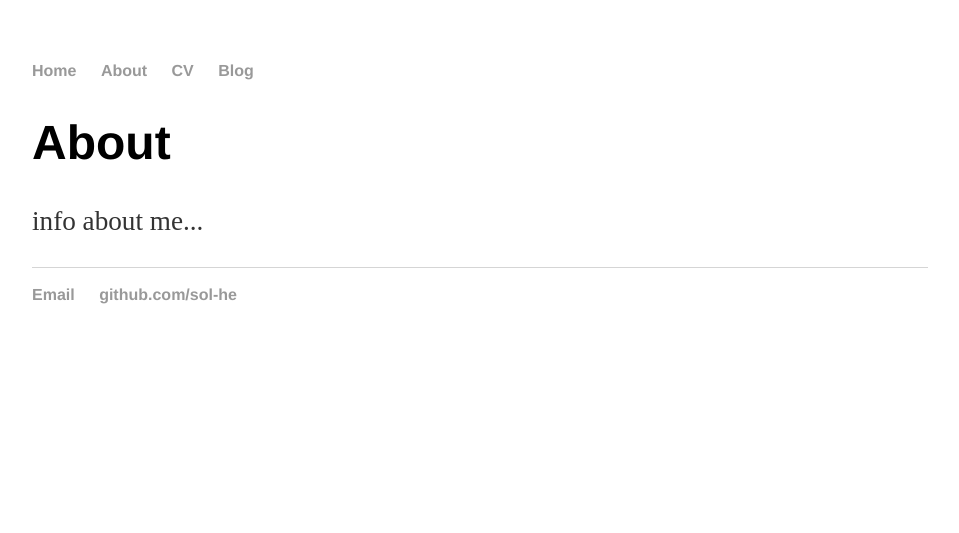
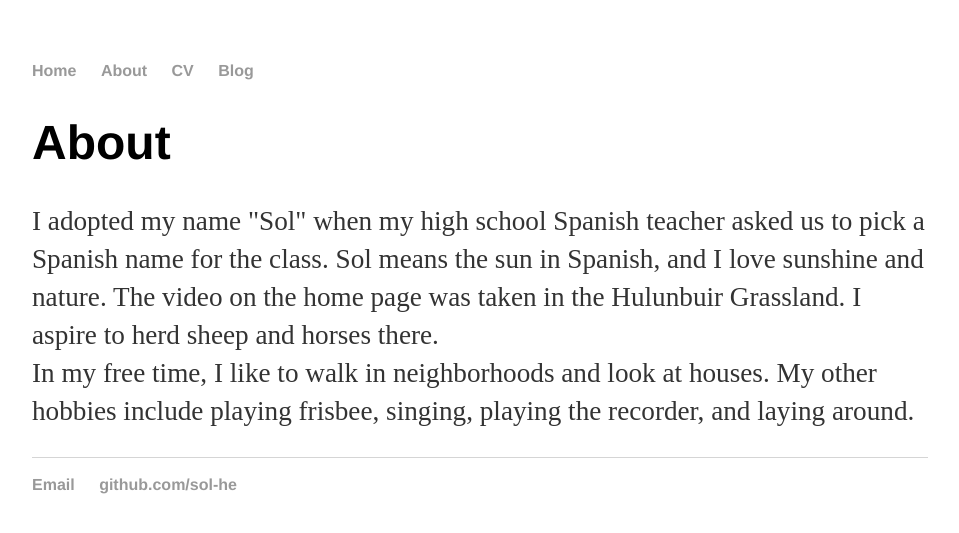
Before and after one commit to sol-he/sol-he.github.io, a Jekyll site: the page built from about/index.html, in a window 1280 px wide. Shown: the top 533 px of the page, without its empty margins (160-1119 px from the left). Built offline with Jekyll 4.4.1, drawn with Linux system fonts in a browser that asks for light colours.

Commit message:
changed stuff

```diff
--- a/about/index.html
+++ b/about/index.html
@@ -6,7 +6,17 @@ title: About Sol He
 		<div class="about">
 			<h1>About</h1>
 			<p>
-				info about me...
+				I adopted my name "Sol" when my high school Spanish teacher
+				asked us to pick a Spanish name for the class. Sol means the sun
+				in Spanish, and I love sunshine and nature. The video on the home
+				page was taken in the Hulunbuir Grassland. I aspire to herd sheep
+				and horses there.
+				<br>
+				In my free time, I like to walk in neighborhoods and look
+				at houses. My other hobbies include playing frisbee, singing,
+				playing the recorder, and laying around.
+				<br>
+
 
 			</p>
 
--- a/css/main.css
+++ b/css/main.css
@@ -26,7 +26,7 @@ ul.posts li { list-style: none; }
 .cv h2 { font-size: 2em; }
 .cv h3 { font-size: 1em; text-transform: uppercase;font-family: 'Helvetica', 'Arial', 'Sans-Serif'; }
 .cv address, .cv .download { font-family: 'Helvetica', 'Arial', 'Sans-Serif'; }
-.cv address, .cv p { font-size: 1.2em; }
+/*.cv address, .cv p { font-size: 1.2em; }*/
 .cv .download {  font-size: .8em; text-transform: uppercase; }
 
 /* Style the video: 100% width and height to cover the entire window */
```
